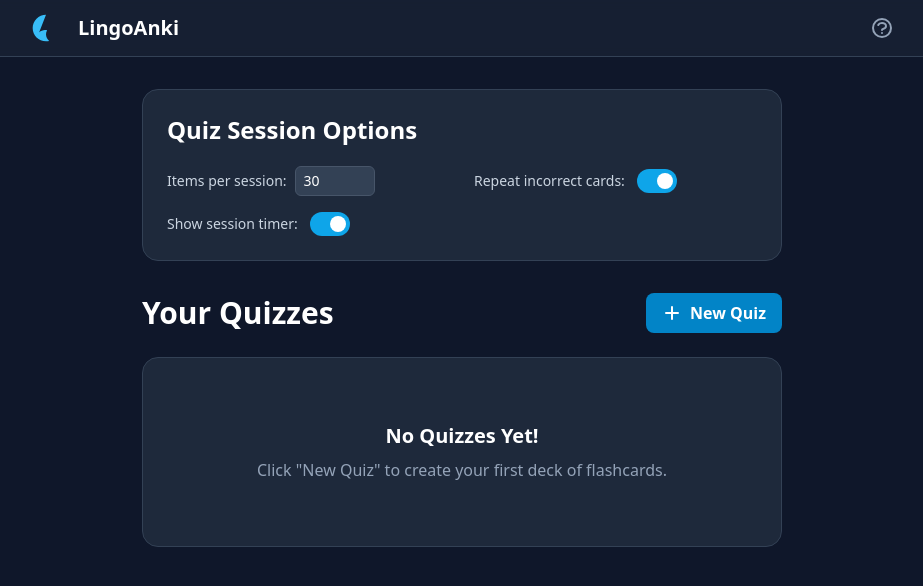
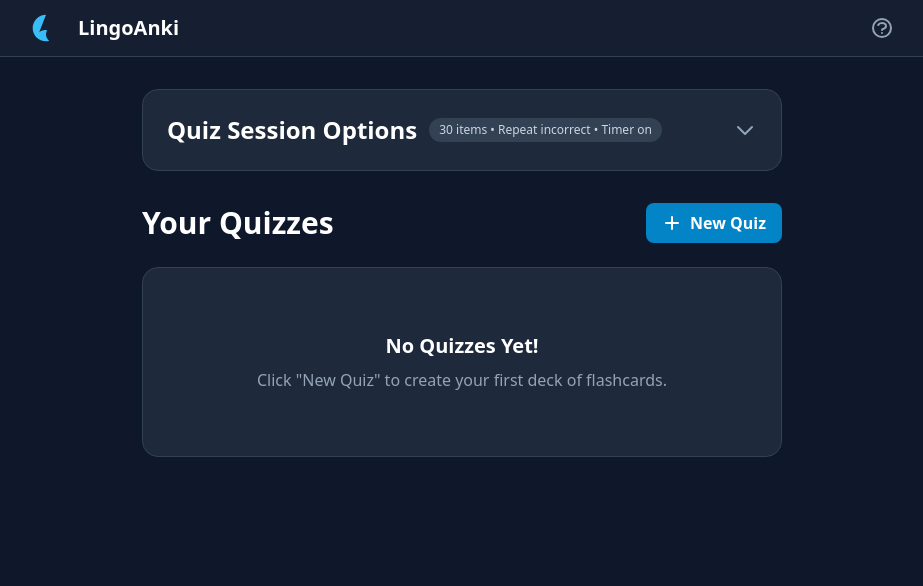
Before and after one commit to kannancmohan/lingoanki, a React (Vite) app: page / in a window 1280 px wide. Shown: the top 586 px of the page, without its empty margins (178-1101 px from the left). Built offline with nearby package versions, Linux system fonts and the light colour scheme.

Commit message:
feat: add karosel in session options and update verb and vocab files

```diff
--- a/App.tsx
+++ b/App.tsx
@@ -7,7 +7,7 @@ import { CreateQuizModal } from './components/CreateQuizModal';
 import { QuizSession } from './components/QuizSession';
 import { HelpPage } from './components/HelpPage';
 import { AdvancedQuizModal } from './components/AdvancedQuizModal';
-import { BrainIcon, QuestionMarkCircleIcon } from './components/icons';
+import { BrainIcon, QuestionMarkCircleIcon, ChevronDownIcon } from './components/icons';
 import { EditQuizPage } from './components/EditQuizPage';
 import { ImportWarningModal } from './components/ImportWarningModal';
 import { CardStatsPage } from './components/CardStatsPage';
@@ -32,6 +32,22 @@ const App: React.FC = () => {
             return true;
         }
     });
+    const [isOptionsOpen, setIsOptionsOpen] = useState<boolean>(() => {
+        try {
+            const saved = localStorage.getItem('quiz_options_open');
+            return saved !== null ? JSON.parse(saved) : false;
+        } catch {
+            return false;
+        }
+    });
+
+    useEffect(() => {
+        try {
+            localStorage.setItem('quiz_options_open', JSON.stringify(isOptionsOpen));
+        } catch {
+            // ignore
+        }
+    }, [isOptionsOpen]);
 
     useEffect(() => {
         try {
@@ -151,9 +167,29 @@ const App: React.FC = () => {
 
     const renderListView = () => (
       <div className="w-full max-w-2xl mx-auto px-4 py-8">
-        <div className="bg-slate-800 p-6 rounded-2xl border border-slate-700 mb-8">
-            <h2 className="text-2xl font-bold text-white mb-5">Quiz Session Options</h2>
-            <div className="grid grid-cols-1 sm:grid-cols-2 gap-x-6 gap-y-4">
+        <div className="bg-slate-800 rounded-2xl border border-slate-700 mb-8 overflow-hidden transition-all">
+            <button
+                type="button"
+                onClick={() => setIsOptionsOpen(!isOptionsOpen)}
+                className="w-full p-6 flex justify-between items-center text-left hover:bg-slate-750/50 transition-colors focus:outline-none focus:ring-2 focus:ring-sky-500/50 rounded-2xl"
+                aria-expanded={isOptionsOpen}
+                aria-controls="quiz-session-options-content"
+            >
+                <div className="flex flex-wrap items-center gap-3">
+                    <h2 className="text-xl sm:text-2xl font-bold text-white">Quiz Session Options</h2>
+                    <span className="text-xs bg-slate-700 text-slate-300 px-2.5 py-1 rounded-full font-medium">
+                        {sessionSize} items • {reviewMode === 'immediate' ? 'Repeat incorrect' : 'Strict mode'} • {showTimer ? 'Timer on' : 'Timer off'}
+                    </span>
+                </div>
+                <ChevronDownIcon
+                    className={`w-6 h-6 text-slate-400 shrink-0 transition-transform duration-200 ${isOptionsOpen ? 'rotate-180' : ''}`}
+                />
+            </button>
+            {isOptionsOpen && (
+                <div
+                    id="quiz-session-options-content"
+                    className="px-6 pb-6 pt-2 border-t border-slate-700/50 grid grid-cols-1 sm:grid-cols-2 gap-x-6 gap-y-4"
+                >
                      <div className="flex items-center gap-2">
                         <label htmlFor="session-items" className="text-sm font-medium text-slate-300">Items per session:</label>
                         <input
@@ -185,6 +221,7 @@ const App: React.FC = () => {
                         />
                      </div>
                 </div>
+            )}
         </div>
         <QuizList quizzes={quizzes} onStartQuiz={handleStartQuiz} onCreateQuiz={() => setView('create')} onOpenAdvancedSettings={handleOpenAdvancedSettings} onRefreshData={refreshData}/>
       </div>
```
Also changed, not shown: data/german/001/verben/002_verben_present_and_perfekt_tense_conjugation_2.csv, data/german/001/vocab/001_vocab.csv. Lines whose indentation alone changed are shown as unchanged.
